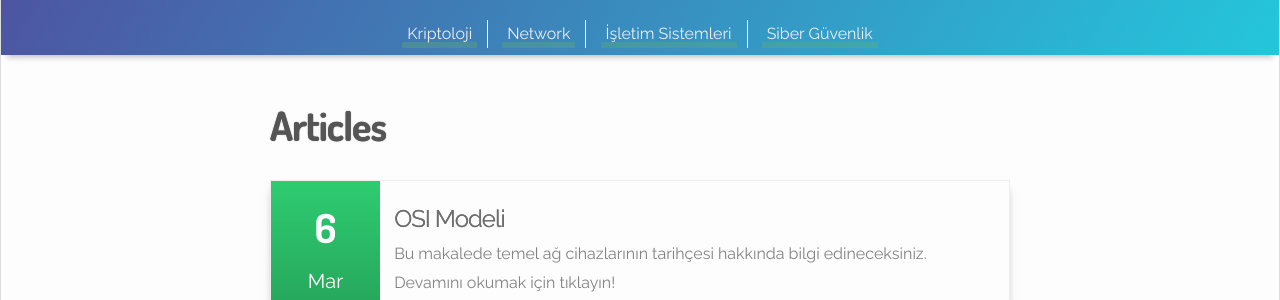
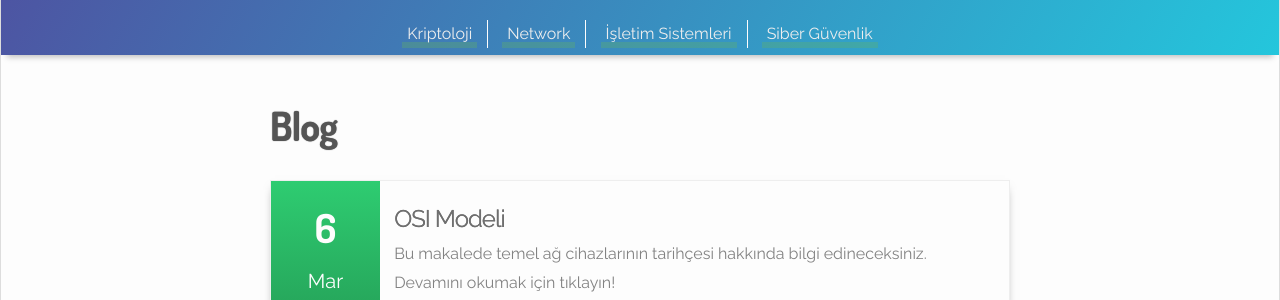
Before and after one commit to omucosmiclab/omucosmiclab.github.io, a Jekyll site: the page built from index.html, in a window 1280 px wide. Shown: the part 216-516 px from the top of the page. Built offline with Jekyll 4.4.1, drawn with Linux system fonts in a browser that asks for light colours.

Commit message:
Anasayfa için başlık eklendi!

```diff
--- a/index.html
+++ b/index.html
@@ -3,7 +3,7 @@ layout: default
 title: Home
 menu: no
 ---
-<h1 class="page-title">Articles</h1>
+<h1 class="page-title">Blog</h1>
 <div class="home">
 <div class="post-list">
 {% for post in site.posts %}
```
